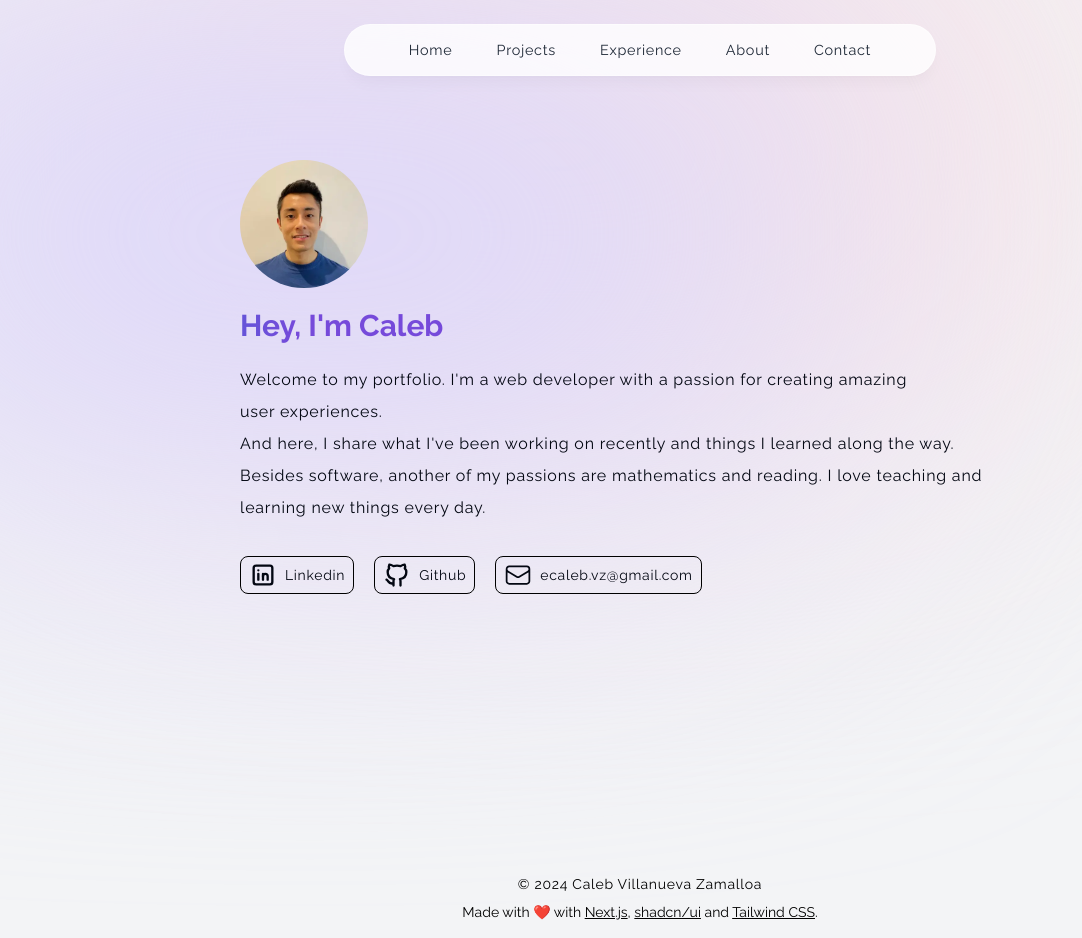
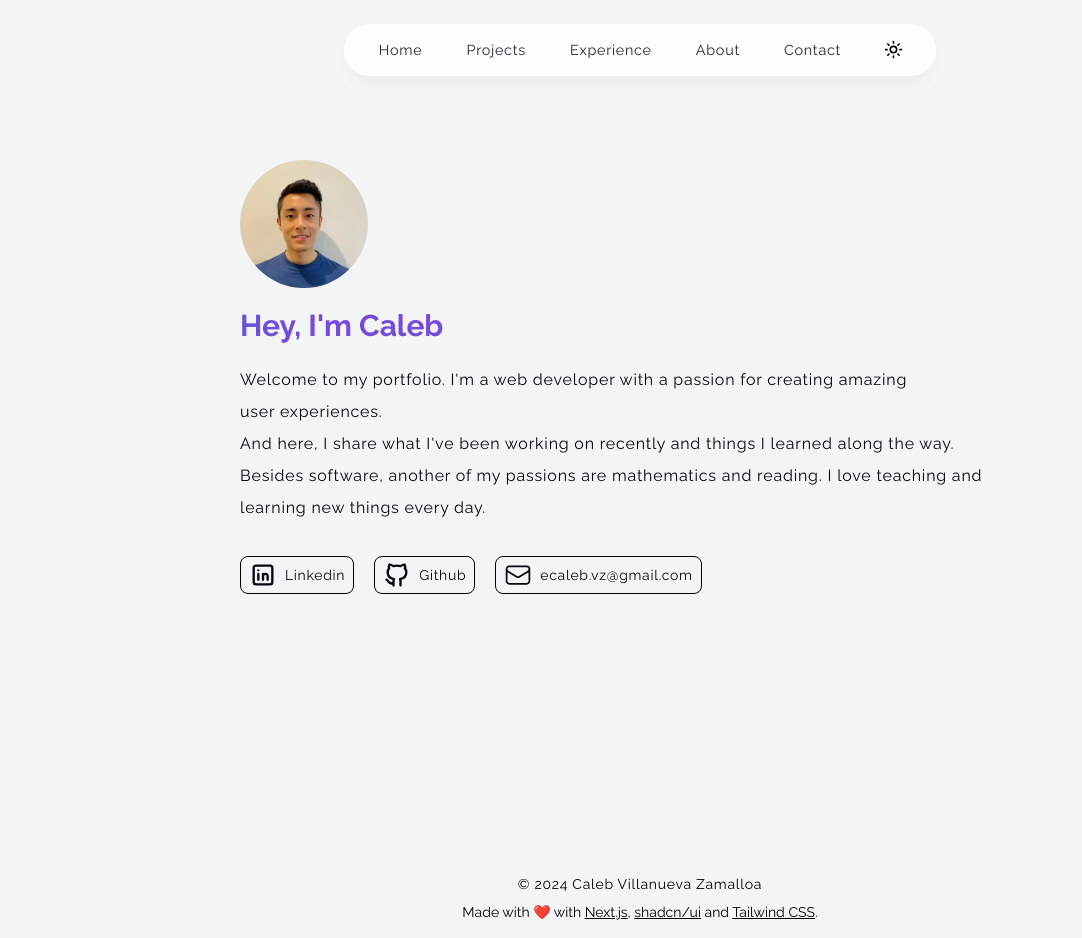
Before and after one commit to ecaleb97/ecaleb.dev, a Next.js app: page / in a window 1280 px wide. Shown: the whole page, without its empty margins (0-1082 px from the left). Built offline with nearby package versions, Linux system fonts and the light colour scheme.

Commit message:
refactor: fix theme switcher bug and remove unnecesary dependencies

```diff
--- a/src/app/layout.tsx
+++ b/src/app/layout.tsx
@@ -3,6 +3,7 @@ import { Footer } from '@/components/footer/footer';
 import { Header } from '@/components/header/header';
 import { Providers } from '@/components/providers/providers';
 import { ThemeProvider } from '@/components/providers/theme-provider';
+import { ThemeSwitcher } from '@/components/switcher/theme-switcher';
 import { Toaster } from '@/components/ui/sonner';
 import { raleway } from '@/lib/fonts';
 import type { Metadata } from 'next';
@@ -11,10 +12,6 @@ export const metadata: Metadata = {
   metadataBase: new URL('https://ecaleb.dev'),
   alternates: {
     canonical: 'https://ecaleb.dev',
-    languages: {
-      en: 'https://ecaleb.dev/en',
-      es: 'https://ecaleb.dev/es',
-    }
   },
   keywords: ['developer', 'web', 'front-end', 'back-end', 'full-stack',
     'Next.js', 'React', 'Node.js', 'TypeScript', 'Tailwind CSS', 'Portfolio',
@@ -41,7 +38,7 @@ export const metadata: Metadata = {
     title: 'Caleb Zamalloa',
     description: 'Developer with experience in multiple technologies and frameworks.',
     url: 'https://ecaleb.dev',
-    siteName: 'Caleb Zamalloa',
+    siteName: 'Caleb Zamalloa Portfolio',
     locale: 'en_US',
     type: 'website',
     images: [
@@ -100,16 +97,7 @@ export default function RootLayout({
             enableSystem
             disableTransitionOnChange
           >
-            <div className='bg-[#fbe2e3] absolute top-[-6rem] -z-10 right-[11rem]
-            h-[31.25rem] w-[31-25rem] rounded-full blur-[10rem] sm:w-[68.75rem]
-            dark:bg-transparent'
-            />
 
-            <div className='bg-[#dbd7fb] absolute top-[-1rem] -z-10 left-[-35rem]
-            h-[31.25rem] w-[31-25rem] rounded-full blur-[10rem] sm:w-[68.75rem]
-            md:left-[-33rem] lg:left-[-28rem] xl:left-[-15rem] 2xl:left-[-5rem]
-            dark:bg-transparent'
-            />
             <Header />
             {children}
             <Footer />
--- a/src/app/page.tsx
+++ b/src/app/page.tsx
@@ -5,6 +5,7 @@ import { Experience } from '@/components/experience/experience';
 import { Footer } from '@/components/footer/footer';
 import { Intro } from '@/components/intro/intro';
 import { Projects } from '@/components/project/projects';
+import { ThemeSwitcher } from '@/components/switcher/theme-switcher';
 
 export default function Home() {
   return (
--- a/src/components/contact/contact.tsx
+++ b/src/components/contact/contact.tsx
@@ -134,7 +134,8 @@ export function Contact() {
             />
           </div>
           <Button
-            className='dark:bg-[#fafafa] hover:scale-105 tracking-wider'
+            className='dark:bg-[#fafafa] hover:scale-105 tracking-wider
+            bg-primary hover:bg-primary/90'
             type='submit'
             disabled={isPending}
           >
--- a/src/components/header/header.tsx
+++ b/src/components/header/header.tsx
@@ -33,7 +33,7 @@ export function Header () {
     {
       name: 'Contact',
       hash: '/contact',
-    }
+    },
   ];
 
   return (
@@ -71,6 +71,9 @@ export function Header () {
                 </Link>
               </li>
             ))}
+            <li>
+              <ThemeSwitcher variant='default' />
+            </li>
           </ul>
         </nav>
       </div>
--- a/src/components/switcher/theme-switcher.tsx
+++ b/src/components/switcher/theme-switcher.tsx
@@ -22,7 +22,7 @@ export function ThemeSwitcher({ variant }: Variant) {
         <Button
           variant={variant}
           size="icon"
-          className='dark:border-gray-300 dark:bg-customDark text-black bg-transparent dark:text-white'
+          className='dark:border-gray-300 text-black bg-transparent dark:text-white sm:dark:text-gray-500 border-none hover:bg-transparent'
         >
           <Sun className="h-[1.2rem] w-[1.2rem] rotate-0 scale-100 transition-all dark:-rotate-90 dark:scale-0" />
           <Moon className="absolute h-[1.2rem] w-[1.2rem] rotate-90 scale-0 transition-all dark:rotate-0 dark:scale-100" />
--- a/src/components/ui/button.tsx
+++ b/src/components/ui/button.tsx
@@ -5,11 +5,12 @@ import * as React from 'react';
 import { cn } from '@/lib/utils';
 
 const buttonVariants = cva(
-  'inline-flex items-center justify-center whitespace-nowrap rounded-md text-sm font-medium ring-offset-background transition-colors focus-visible:outline-none focus-visible:ring-2 focus-visible:ring-ring focus-visible:ring-offset-2 disabled:pointer-events-none disabled:opacity-50',
+  // 'inline-flex items-center justify-center whitespace-nowrap rounded-md text-sm font-medium ring-offset-background transition-colors focus-visible:outline-none focus-visible:ring-2 focus-visible:ring-ring focus-visible:ring-offset-2 disabled:pointer-events-none disabled:opacity-50',
+  'inline-flex items-center justify-center whitespace-nowrap rounded-md text-sm font-medium disabled:pointer-events-none disabled:opacity-50',
   {
     variants: {
       variant: {
-        default: 'bg-primary text-primary-foreground hover:bg-primary/90',
+        default: 'text-primary-foreground',
         destructive:
           'bg-destructive text-destructive-foreground hover:bg-destructive/90',
         outline:
```
Also changed, not shown: 1 other file (tests, documents, lock files or other folders).
